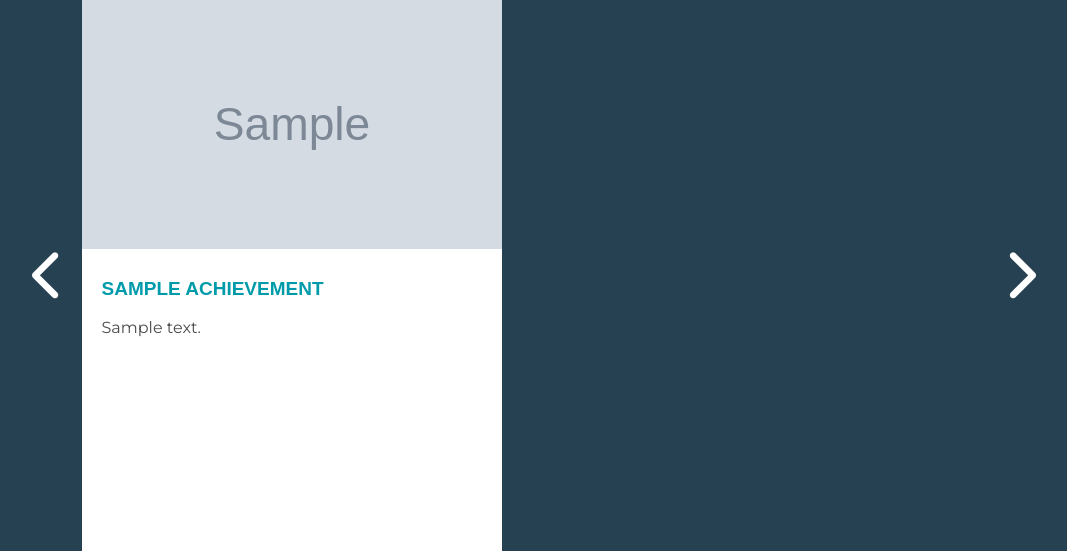
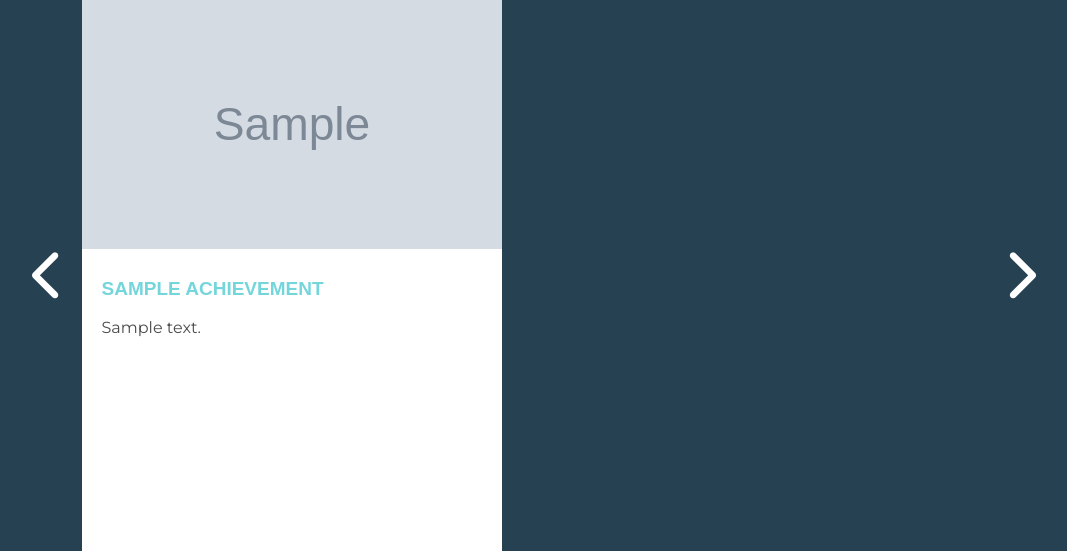
Before and after one commit to acounsel/lastmile, a Django app: template lastmile/templates/microsite/home.html in a window 1280 px wide. Shown: the part 2290-2841 px from the top of the page, without its empty margins (106-1173 px from the left). Run offline with Django 3.2, Linux system fonts and the light colour scheme; the template is opened without the code that fills it: most values are stand-ins (such as "Sample title", 1, 10 or a date in 2020); grey boxes marked "Sample" are stand-in pictures; some libraries are stand-ins or nearby versions.

Commit message:
fix achievements color

```diff
--- a/lastmile/templates/microsite/base.html
+++ b/lastmile/templates/microsite/base.html
@@ -70,7 +70,7 @@
         color: {{ overview.highlight_color|default:"#FFCC00" }};
       }
       .MediumBlue {
-        color: #009BAA;
+        color: {{ overview.special_text_color|default:"#74D6DB" }};;
       }
       .LightBlue {
         color: {{ overview.special_text_color|default:"#74D6DB" }};
--- a/lastmile/templates/microsite/home.html
+++ b/lastmile/templates/microsite/home.html
@@ -25,7 +25,7 @@
       <p>{{ overview.story_part3|safe }}</p>
     </div>
   </div>
-  {% include 'lastmile/achievements.html' %}
+  {% include 'microsite/achievements.html' %}
   <div id="challenges" class="Section bg-dark">
     <h2 class="text-center LightBlue mb-5">{% trans "Challenges Ahead" %}</h2>
     <div class="SectionContent Grid">
```
Also changed, not shown: lastmile/migrations/0023_auto_20200817_1842.py (added), lastmile/templates/microsite/achievements.html (renamed from lastmile/templates/lastmile/achievements.html).
